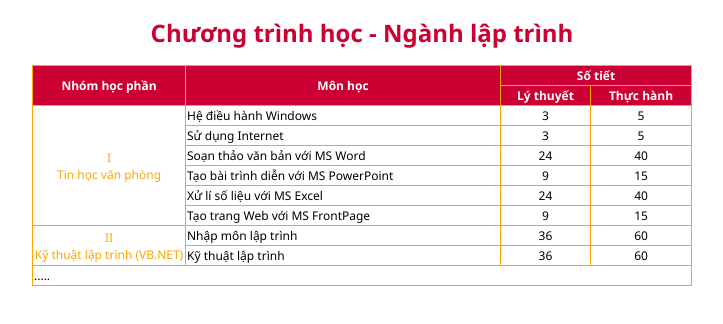
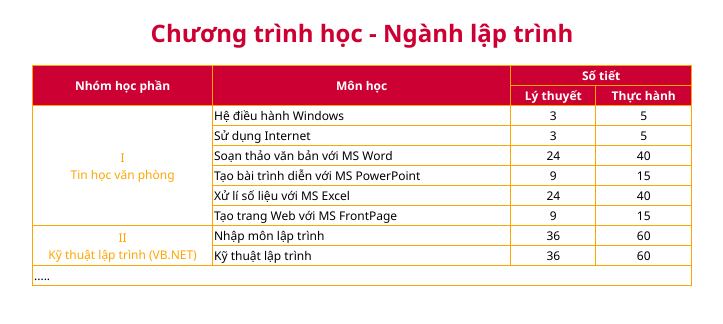
Before and after one commit to GiaKinh201/Bai-Tap, a plain HTML site: page BT9/index.html in a window 1280 px wide. Shown: the whole page, without its empty margins (278-1001 px from the left). Drawn offline with Linux system fonts and the light colour scheme.

Commit message:
add class, add file css

```diff
--- a/BT9/index.html
+++ b/BT9/index.html
@@ -7,66 +7,66 @@
     <link rel="stylesheet" href="./stylesheet.css">
 </head>
 <body>
-    <div id="wrap">
-        <h1>
+    <div class="wrap">
+        <h1 class="title text-center">
             Chương trình học - Ngành lập trình
         </h1>
         <table>
-            <tr style="background-color: #CC0033; color: #fff;">
-                <th rowspan="2" style="width: 150px;">Nhóm học phần</th>
+            <tr class="white">
+                <th rowspan="2">Nhóm học phần</th>
                 <th rowspan="2">Môn học</th>
                 <th colspan="2">Số tiết</th>
 
             </tr>
-            <tr style="background-color: #CC0033; color: #fff;">
+            <tr class="white">
                 <th>Lý thuyết</th>
                 <th>Thực hành</th>
             </tr>
             <tr>
-                <td rowspan="6" style="color: orange;">
+                <td rowspan="6" class="orange">
                     I <br>Tin học văn phòng
                 </td>
-                <td style="text-align: left;">Hệ điều hành Windows</td>
+                <td class="text-left">Hệ điều hành Windows</td>
                 <td>3</td>
                 <td>5</td>
             </tr>
             <tr>
-                <td style="text-align: left;">Sử dụng Internet</td>
+                <td class="text-left">Sử dụng Internet</td>
                 <td>3</td>
                 <td>5</td>
             </tr>
             <tr>
-                <td style="text-align: left;">Soạn thảo văn bản với MS Word</td>
+                <td class="text-left">Soạn thảo văn bản với MS Word</td>
                 <td>24</td>
                 <td>40</td>
             </tr>
             <tr>
-                <td style="text-align: left;">Tạo bài trình diễn với MS PowerPoint</td>
+                <td class="text-left">Tạo bài trình diễn với MS PowerPoint</td>
                 <td>9</td>
                 <td>15</td>
             </tr>
             <tr>
-                <td style="text-align: left;">Xử lí số liệu với MS Excel</td>
+                <td class="text-left">Xử lí số liệu với MS Excel</td>
                 <td>24</td>
                 <td>40</td>
             </tr>
             <tr>
-                <td style="text-align: left;">Tạo trang Web với MS FrontPage</td>
+                <td class="text-left">Tạo trang Web với MS FrontPage</td>
                 <td>9</td>
                 <td>15</td>
             </tr>
             <tr>
-                <td rowspan="2" style="color: orange;">II <br>Kỹ thuật lập trình (VB.NET)</td>
-                <td style="text-align: left;">Nhập môn lập trình</td>
+                <td rowspan="2"  class="orange">II <br>Kỹ thuật lập trình (VB.NET)</td>
+                <td class="text-left">Nhập môn lập trình</td>
                 <td>36</td>
                 <td>60</td>
             </tr>
             <tr>
-                <td style="text-align: left;">Kỹ thuật lập trình</td>
+                <td class="text-left">Kỹ thuật lập trình</td>
                 <td>36</td>
                 <td>60</td>
             </tr>
-            <td colspan="4" style="text-align: left;">.....</td>
+            <td colspan="4" class="text-left">.....</td>
         </table>
     </div>
 </body>
--- a/BT9/stylesheet.css
+++ b/BT9/stylesheet.css
@@ -1,18 +1,31 @@
+* {
+    box-sizing: border-box;
+    }
 body {
     font-size: 12px;
     font-family: 'Segoe UI', Tahoma, Geneva, Verdana, sans-serif;
 }
 
-#wrap {
+.wrap {
     width: 660px;
     margin-right: auto;
     margin-left: auto;
 }
-h1 {
-    text-align: center;
+.title {
     color: #CC0033;
 }
-
+.white {
+    color: #fff;
+}
+.orange {
+    color: orange;
+}
+.text-center {
+    text-align: center;
+}
+.text-left {
+    text-align: left;
+}
 table {
     width: 100%;
 }
@@ -22,6 +35,12 @@ table, th, td {
     border-collapse: collapse;
 
 }
+table tr th {
+    background-color: #CC0033;
+}
+table tr:first-child th:first-child {
+    width: 180px;
+}
 td {
     text-align: center;
 }
```
